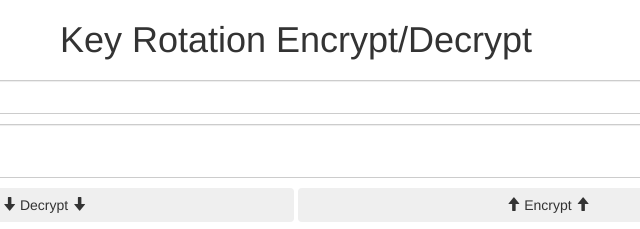
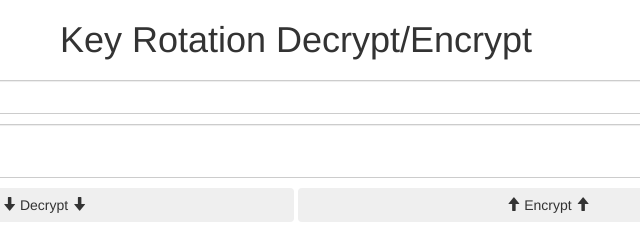
Before and after one commit to JoshWein/KeyRotation, a plain HTML site: page index.html in a window 1280 px wide. Shown: the top 229 px of the page, 344-984 px from the left. Drawn offline with nearby package versions, Linux system fonts and the light colour scheme.

Commit message:
Flipped title

```diff
--- a/index.html
+++ b/index.html
@@ -26,7 +26,7 @@
 <body class="container-fluid text-center">
 <div class="row">
     <div class="col-md-12">
-        <h1>Key Rotation Encrypt/Decrypt</h1></div>
+        <h1>Key Rotation Decrypt/Encrypt</h1></div>
 </div>
 <div class="row">
     <div class="col-md-12">
```
